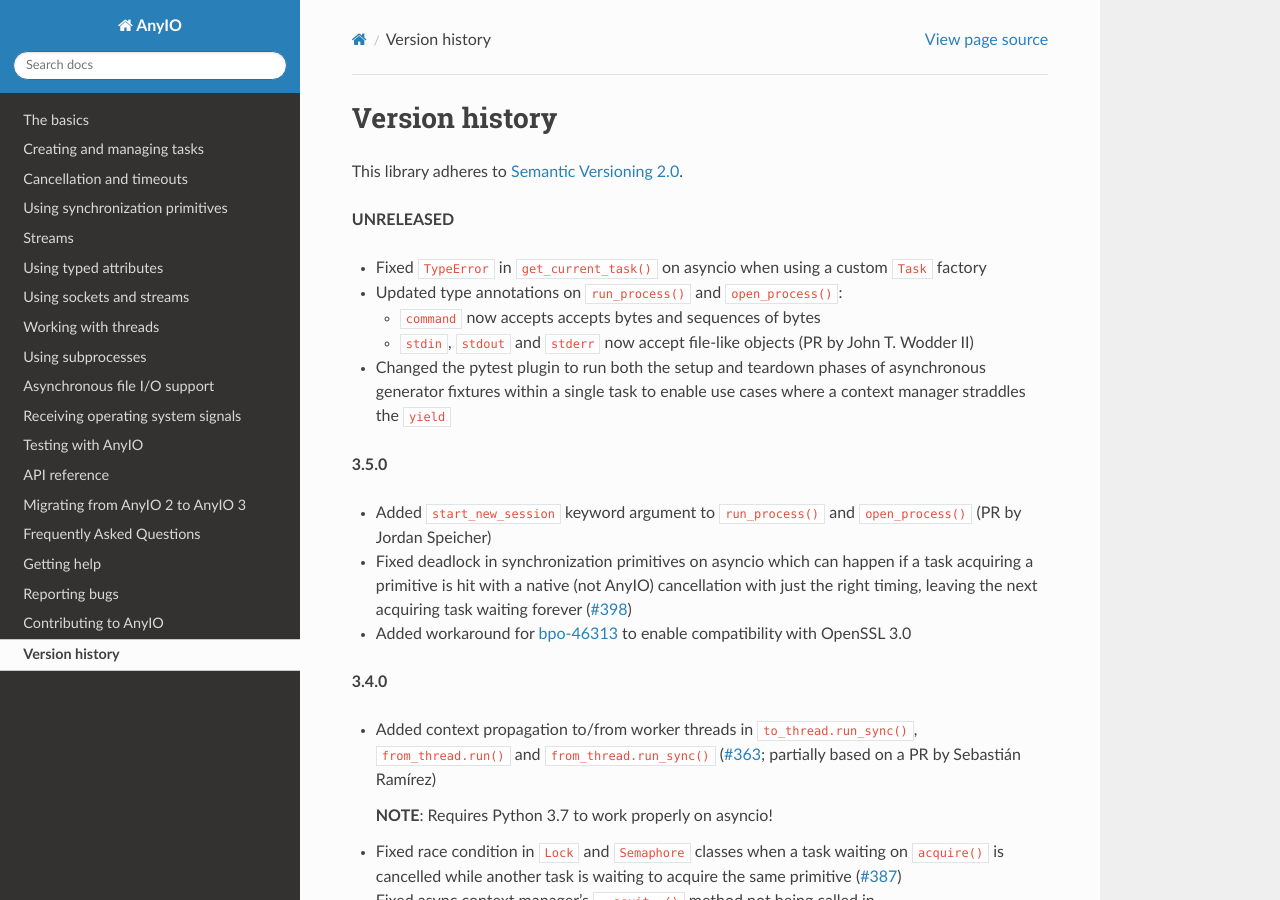
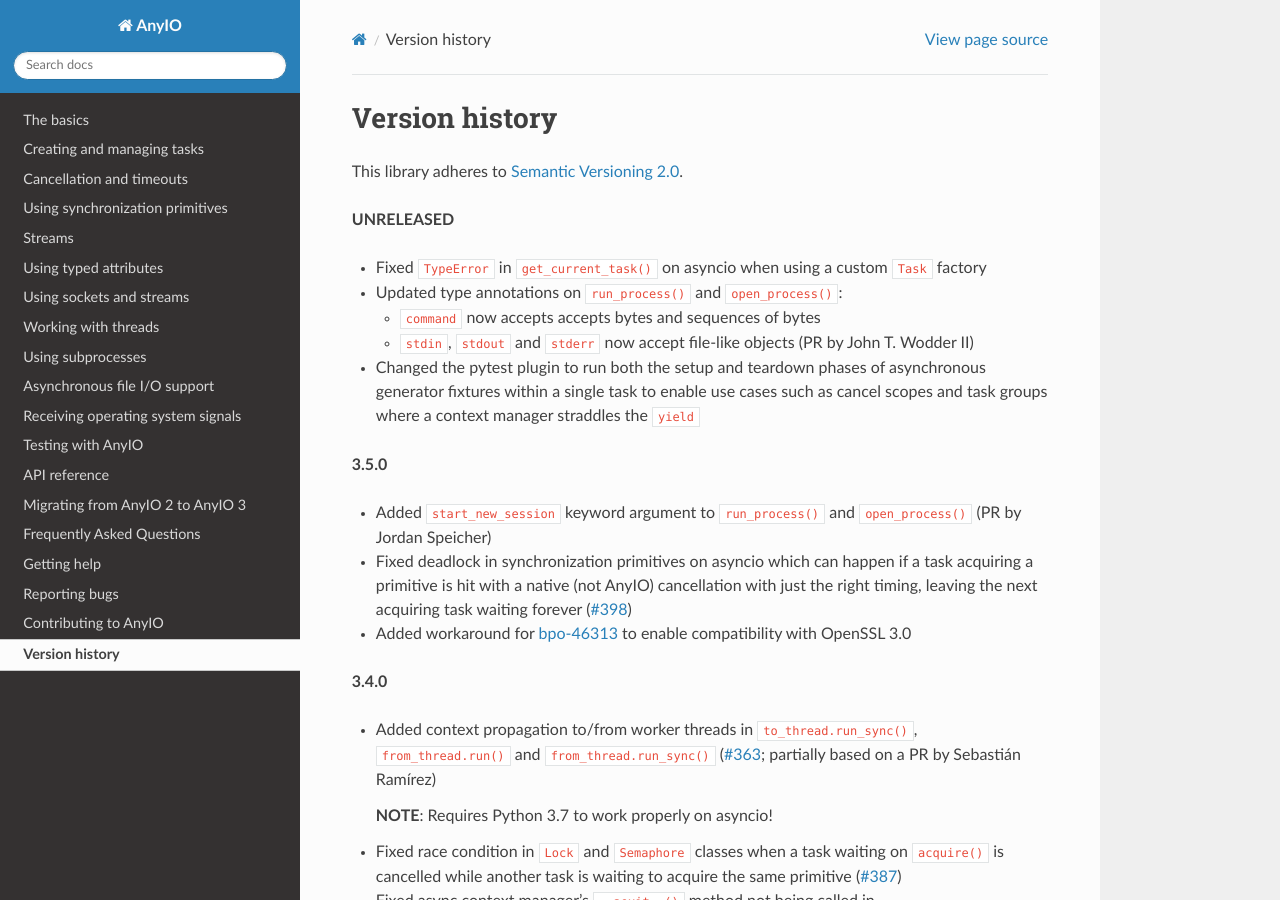
Before and after one commit to agronholm/anyio, a Sphinx documentation site: the page built from docs/versionhistory.rst, in a window 1280 px wide and 900 px high. Built offline with Sphinx 7.4.7 and the Read the Docs theme 2.0.0, drawn with Linux system fonts in a browser that asks for light colours; the version number could not be read and is left out.

Commit message:
Slightly improved the changelog item

```diff
--- a/docs/versionhistory.rst
+++ b/docs/versionhistory.rst
@@ -11,8 +11,9 @@
   * ``command`` now accepts accepts bytes and sequences of bytes
   * ``stdin``, ``stdout`` and ``stderr`` now accept file-like objects
     (PR by John T. Wodder II)
-- Changed the pytest plugin to run both the setup and teardown phases of asynchronous generator
-  fixtures within a single task to enable use cases where a context manager straddles the ``yield``
+- Changed the pytest plugin to run both the setup and teardown phases of asynchronous
+  generator fixtures within a single task to enable use cases such as cancel scopes and
+  task groups where a context manager straddles the ``yield``
 
 **3.5.0**
 
```
